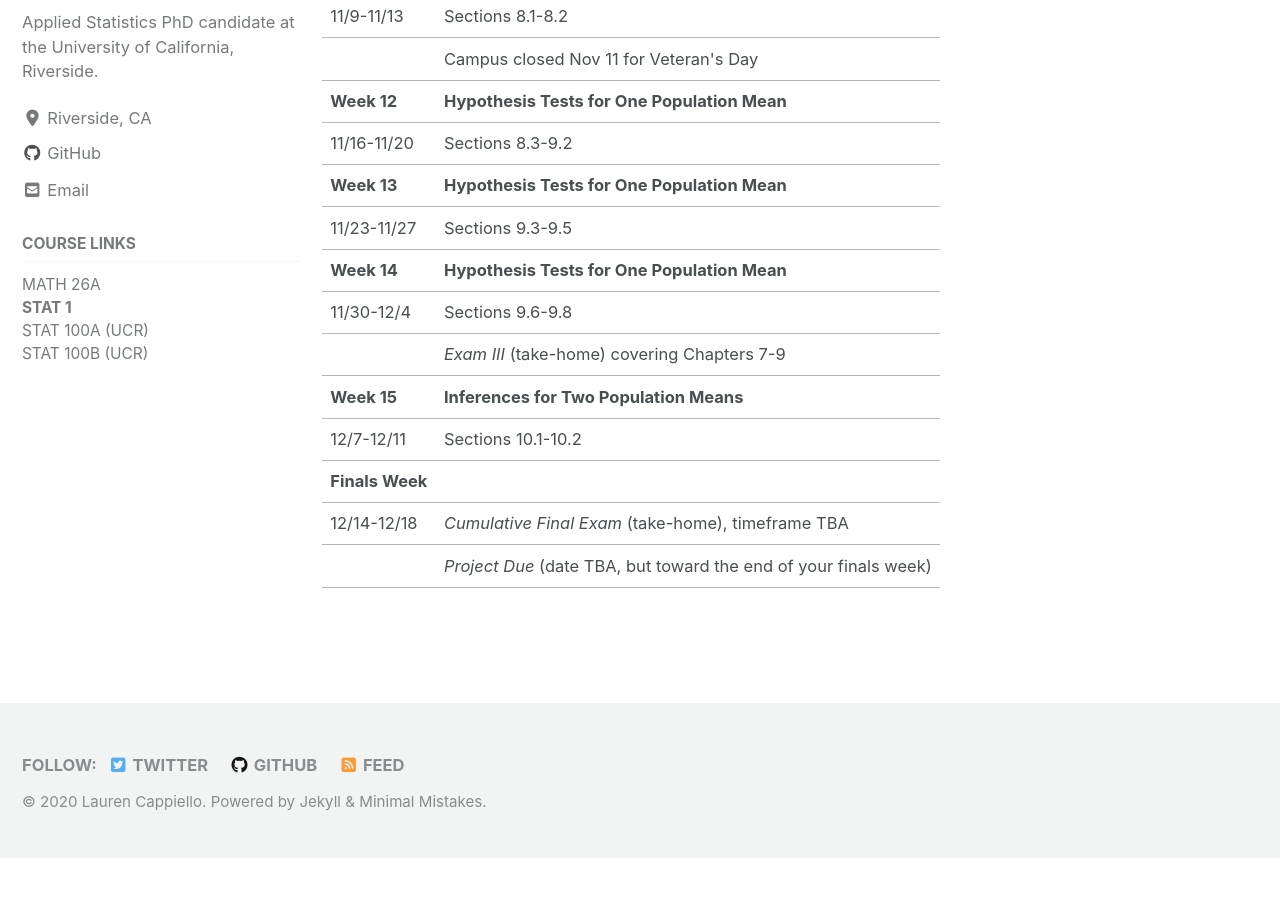
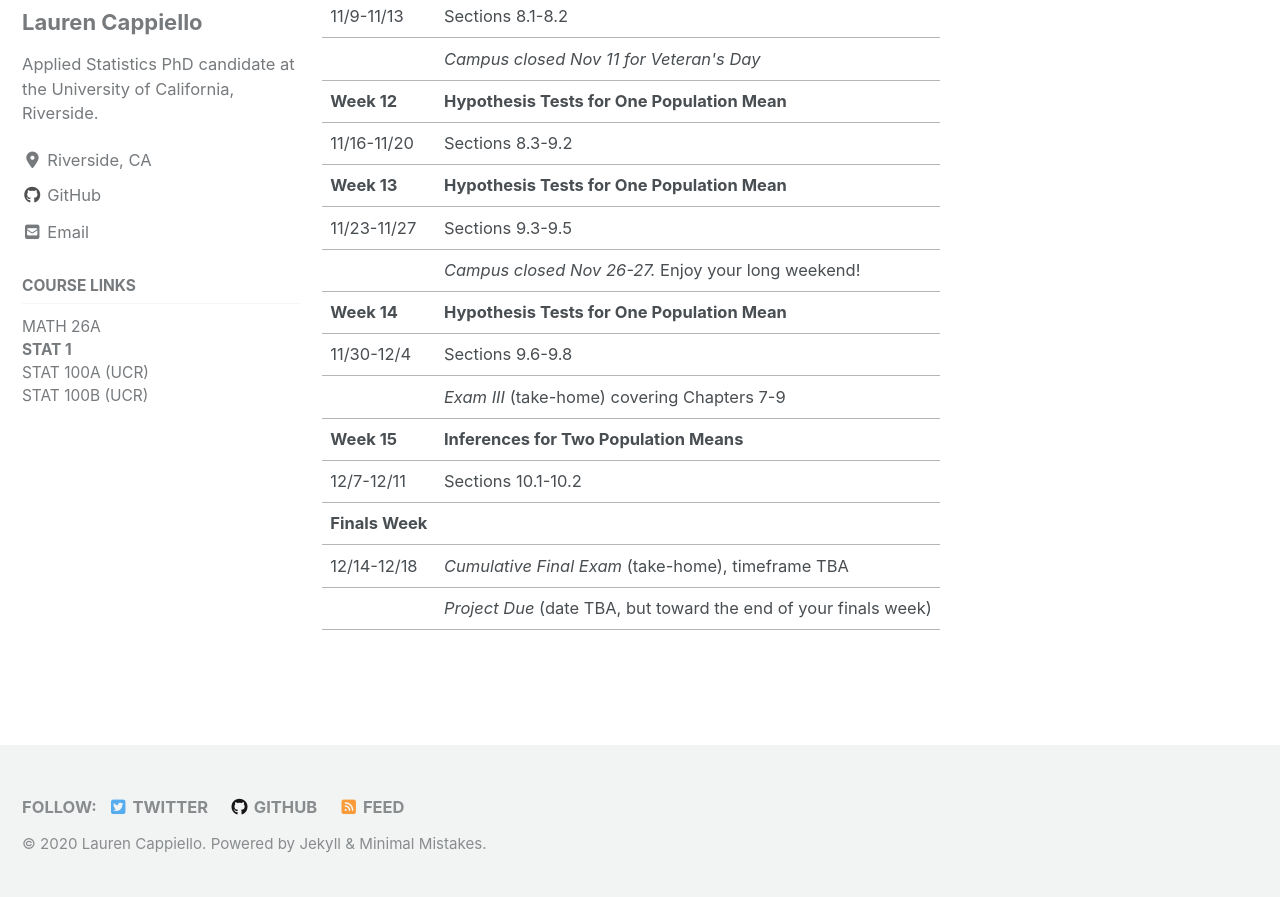
Before and after one commit to lgpcappiello/lgpcappiello.github.io, a Jekyll site: the page built from teaching/stat1/index.md, in a window 1280 px wide and 900 px high, scrolled down 1507 px. Shown: the top 897 px of the window. Built offline with Jekyll 4.4.1, drawn with Linux system fonts in a browser that asks for light colours; cached includes are drawn as plain includes; nearby versions of some CDN libraries; before the commit the page ends 2365 px from its top, so only the background shows below that.

Commit message:
Update index.md

```diff
--- a/teaching/stat1/index.md
+++ b/teaching/stat1/index.md
@@ -40,11 +40,12 @@
       <tr><td></td><td><em>Project Proposal Due</em></td></tr>
     <tr><td><strong>Week 11</strong></td><td><strong>Confidence Intervals for One Population Mean</strong></td></tr>
       <tr><td>11/9-11/13</td><td>Sections 8.1-8.2</td></tr>
-      <tr><td></td><td>Campus closed Nov 11 for Veteran's Day</td></tr>
+      <tr><td></td><td><em>Campus closed Nov 11 for Veteran's Day</em></td></tr>
     <tr><td><strong>Week 12</strong></td><td><strong>Hypothesis Tests for One Population Mean</strong></td></tr>
       <tr><td>11/16-11/20</td><td>Sections 8.3-9.2</td></tr>
     <tr><td><strong>Week 13</strong></td><td><strong>Hypothesis Tests for One Population Mean</strong></td></tr>
       <tr><td>11/23-11/27</td><td>Sections 9.3-9.5</td></tr>
+      <tr><td></td><td><em>Campus closed Nov 26-27.</em> Enjoy your long weekend!</td></tr>
     <tr><td><strong>Week 14</strong></td><td><strong>Hypothesis Tests for One Population Mean</strong></td></tr>
       <tr><td>11/30-12/4</td><td>Sections 9.6-9.8</td></tr>
       <tr><td></td><td><em>Exam III</em> (take-home) covering Chapters 7-9</td></tr>
```
